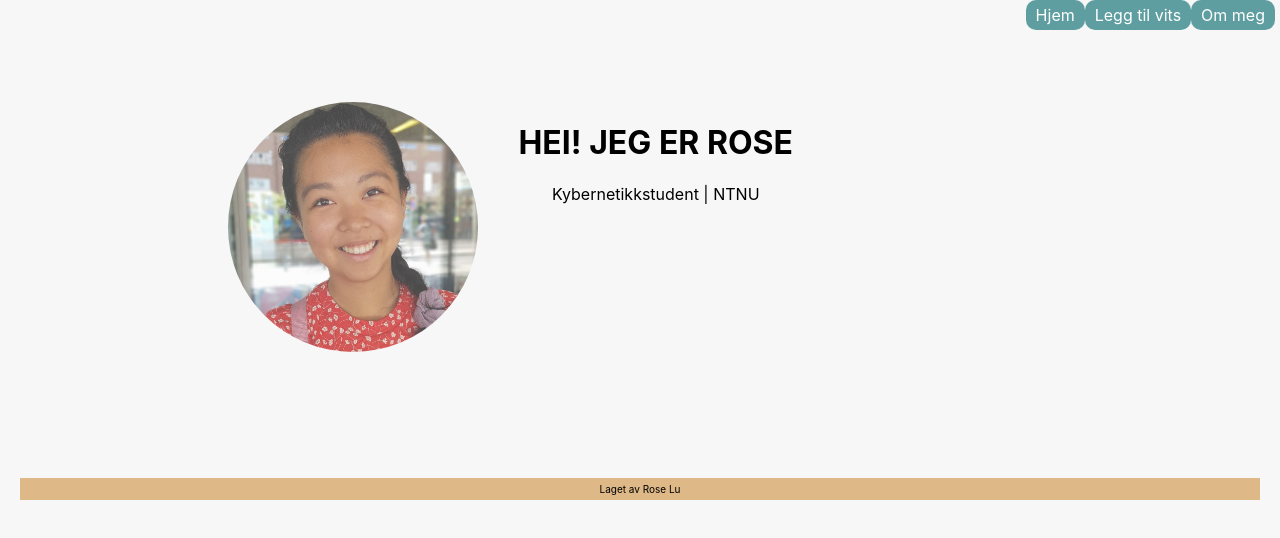
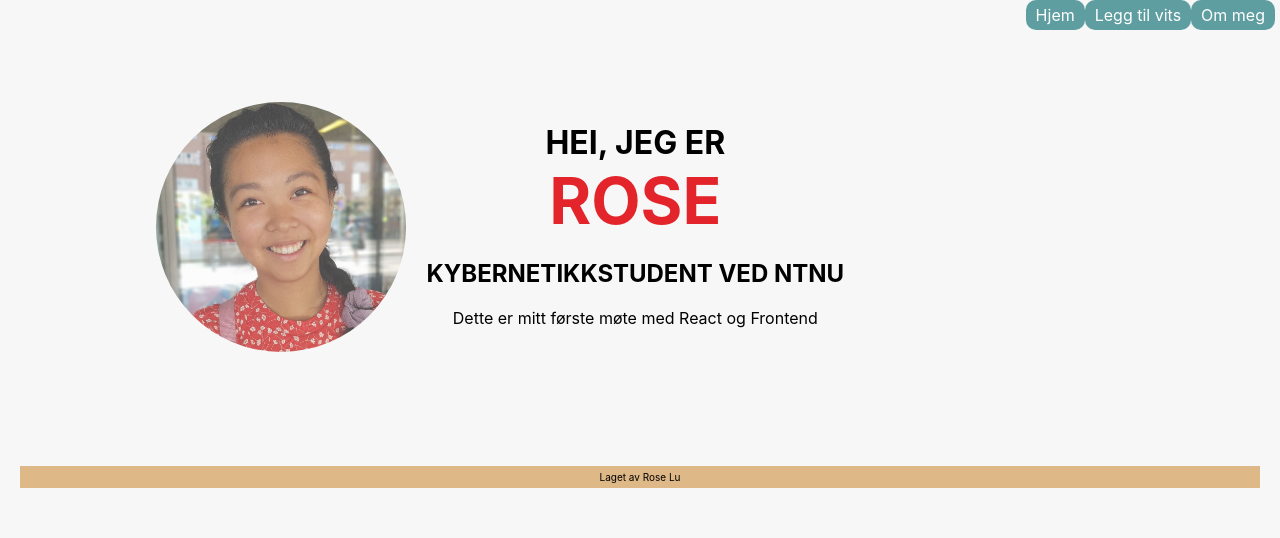
Before and after one commit to lurose/allebarna, a React (Create React App) app: page /om-meg in a window 1280 px wide. Shown: the top 538 px of the page. Built offline with nearby package versions, Linux system fonts and the light colour scheme.

Commit message:
Lagt til mer tekst om meg

```diff
--- a/src/pages/About.css
+++ b/src/pages/About.css
@@ -8,6 +8,13 @@ img {
 h1 {
     text-transform: uppercase;
     font-size: 2em;
+    margin-bottom: 0;
+}
+
+.name {
+    color: #e3242b;
+    margin: 0;
+    font-size: 4em;
 }
 
 .container {
@@ -15,10 +22,14 @@ h1 {
     flex-direction: row;
     flex-wrap: wrap;
     justify-content: center;
-    min-height: 100%;
 }
 
 .item {
     text-align: center;
     margin: 10% 2%;
 }
+
+.picture {
+    text-align: center;
+    margin-top: 10%;
+}
--- a/src/pages/About.js
+++ b/src/pages/About.js
@@ -7,14 +7,18 @@ import "./About.css";
 
 export function About() {
   return (
+    <div>
     <div className='container'>
-        <div className='item'>
+        <div className='picture'>
           <img src={me} style={{ width:250 }}/>
         </div>
         <div className='item'>
-          <h1>Hei! Jeg er Rose</h1>
-          <p>Kybernetikkstudent | NTNU</p>
+          <h1>Hei, jeg er </h1>
+          <h1 className='name'>Rose</h1>
+          <h2>KYBERNETIKKSTUDENT VED NTNU</h2>
+          <p>Dette er mitt første møte med React og Frontend</p>
         </div>
+    </div>
     </div>
   );
 }
--- a/src/pages/Home.css
+++ b/src/pages/Home.css
@@ -7,7 +7,7 @@
   color: black;
   text-transform: uppercase;
   font-family: "Permanent Marker", cursive;
-  font-size: 50px;
+  font-size: 3em;
   font-weight: 400;
   margin-top: 50px;
 }
--- a/src/pages/Home.js
+++ b/src/pages/Home.js
@@ -27,7 +27,7 @@ export function Home() {
         <div>
           <p className="vitser">
             {getJokeFromName(name)[0]?.joke ||
-              `Ingen vitser med ${name} tilgjengelig:((`}
+              `Ingen vitser med ${name} tilgjengelig..`}
           </p>
         </div>
       )}
```
